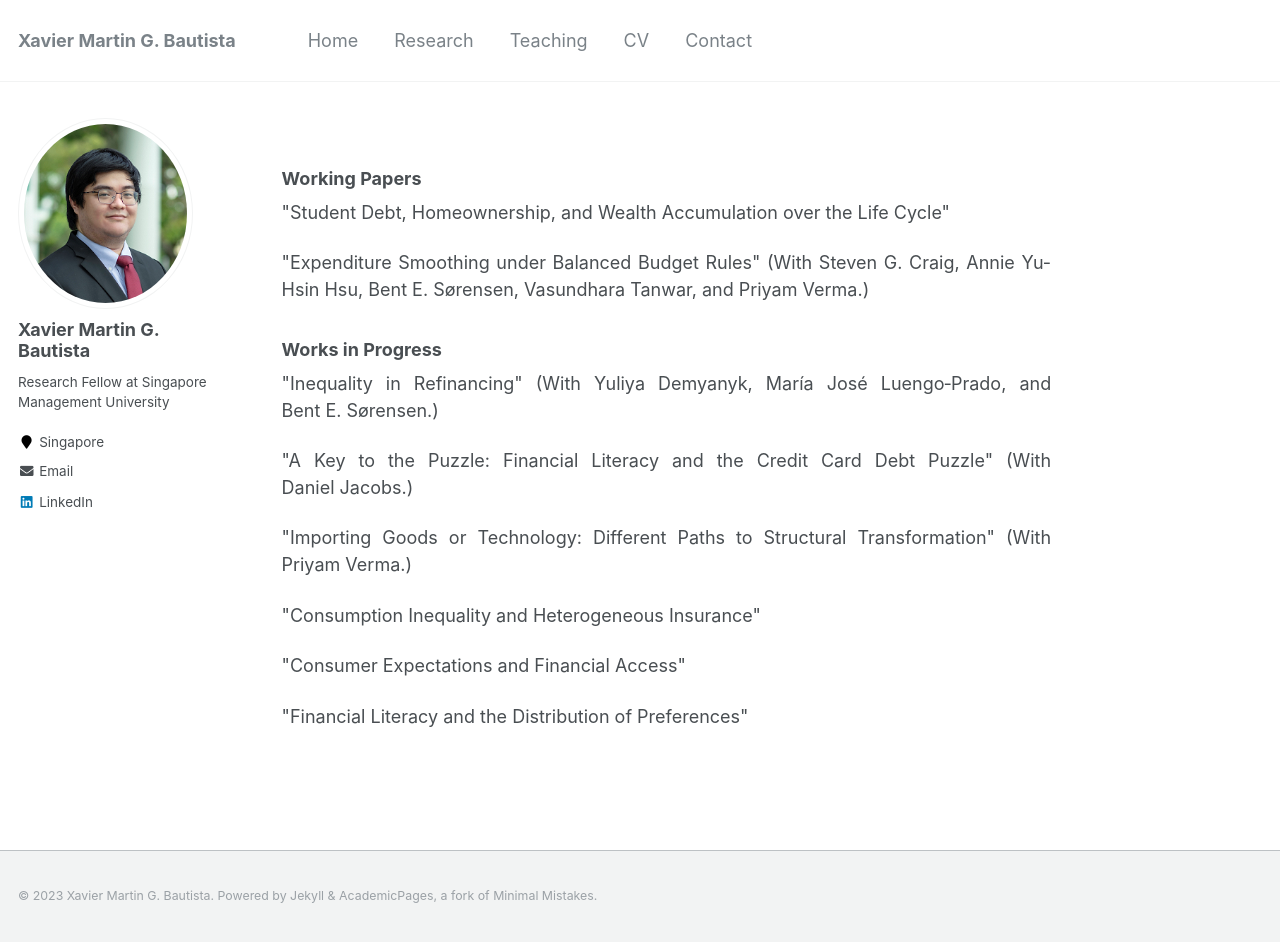
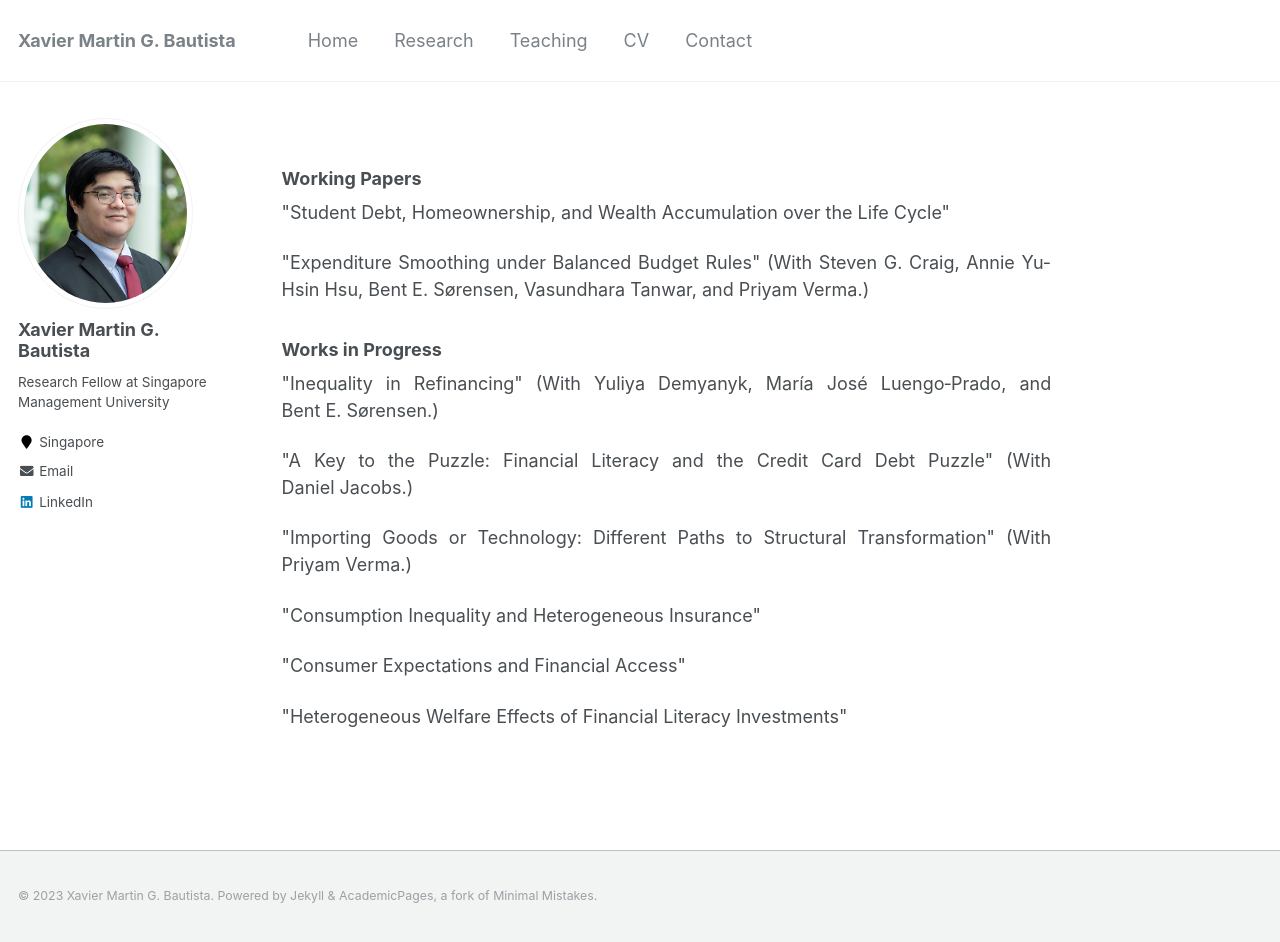
Before and after one commit to xmgbautista/xmgbautista.github.io, a Jekyll site: the page built from _pages/research.md, in a window 1280 px wide and 942 px high. Built offline with Jekyll 4.4.1, drawn with Linux system fonts in a browser that asks for light colours.

Commit message:
Update research paper titles

```diff
--- a/_pages/research.md
+++ b/_pages/research.md
@@ -31,4 +31,4 @@ author_profile: true
 <!--(With [Priyam&nbsp;Verma](https://sites.google.com/view/priyamverma/home).)-->
 <p style='text-align: justify;'>"Consumption Inequality and Heterogeneous Insurance"</p>
 <p style='text-align: justify;'>"Consumer Expectations and Financial Access"</p>
-<p style='text-align: justify;'>"Financial Literacy and the Distribution of Preferences"</p>
+<p style='text-align: justify;'>"Heterogeneous Welfare Effects of Financial Literacy Investments"</p>
```
Also changed, not shown: 1 other file.
